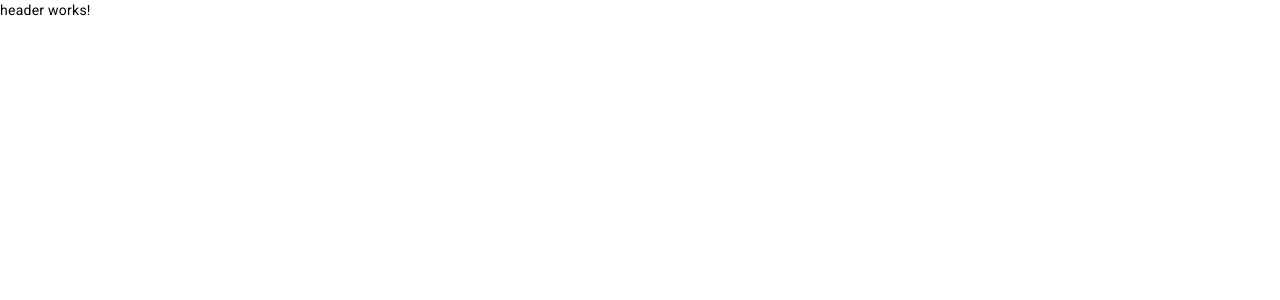
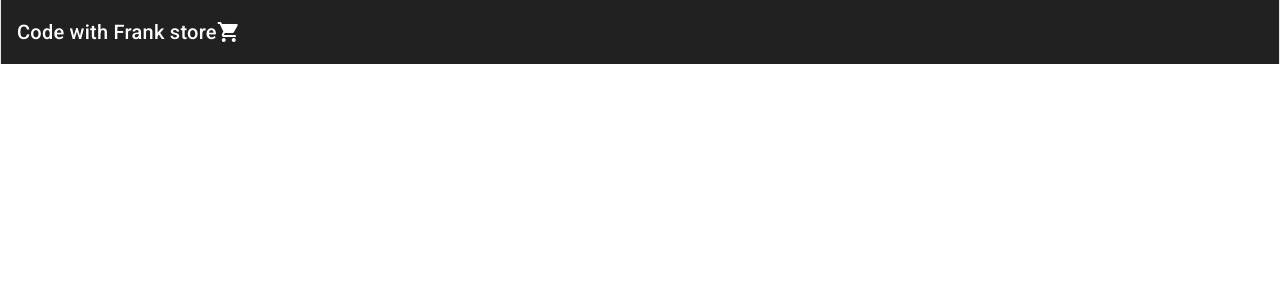
Before and after one commit to fran1014/webshop, an Angular app: page / in a window 1280 px wide. Shown: the top 300 px of the page. Built offline with nearby package versions, Linux system fonts and the light colour scheme.

Commit message:
creating header component

```diff
--- /dev/null
+++ b/src/app/components/header/header.component.html
@@ -0,0 +1,4 @@
+<mat-toolbar class="max-w-7xl mx-auto border-x">
+    <a routerLink="home">Code with Frank store</a>
+    <mat-icon>shopping_cart</mat-icon>
+</mat-toolbar>
--- a/src/app/components/header/header.component.ts
+++ b/src/app/components/header/header.component.ts
@@ -2,13 +2,8 @@ import { Component } from '@angular/core';
 
 @Component({
   selector: 'app-header',
-  template: `
-    <p>
-      header works!
-    </p>
-  `,
-  styles: [
-  ]
+  templateUrl:'./header.component.html' ,
+
 })
 export class HeaderComponent {
 
```
